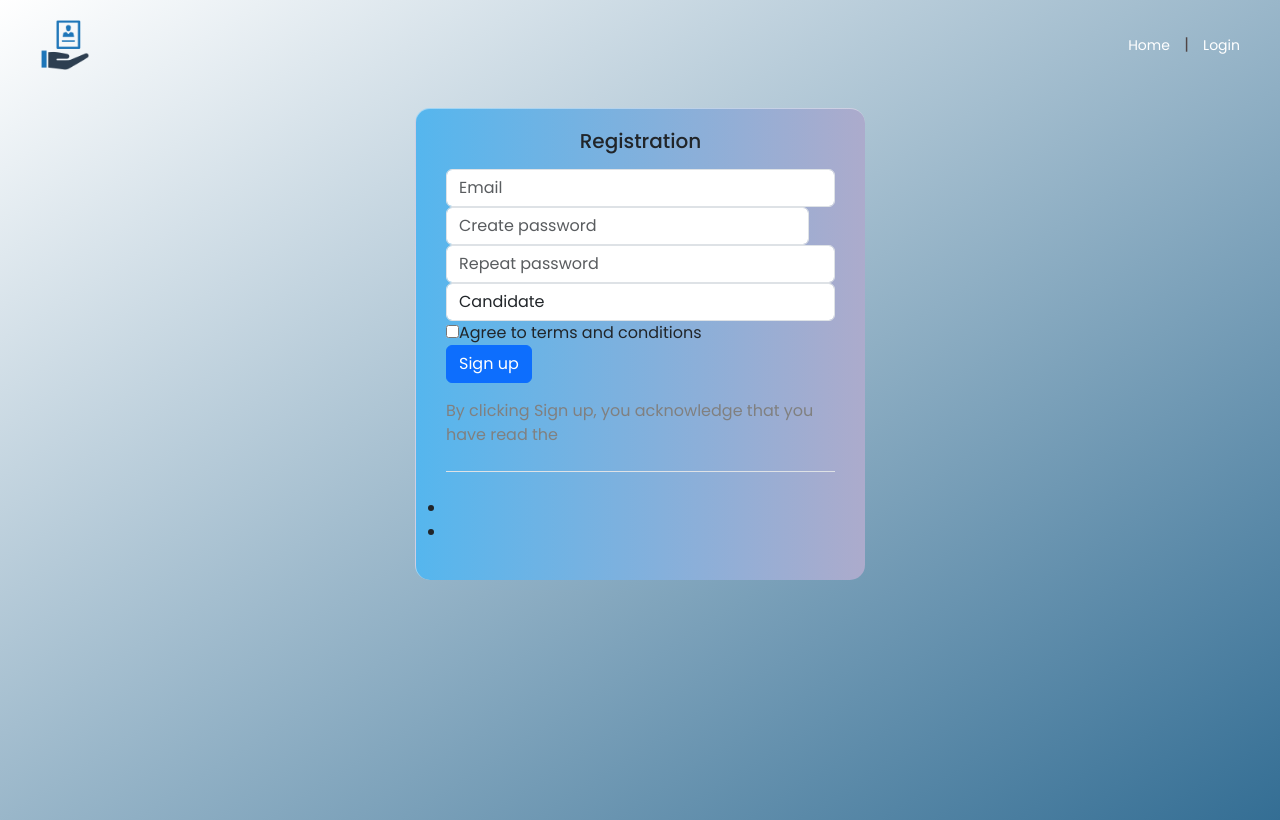
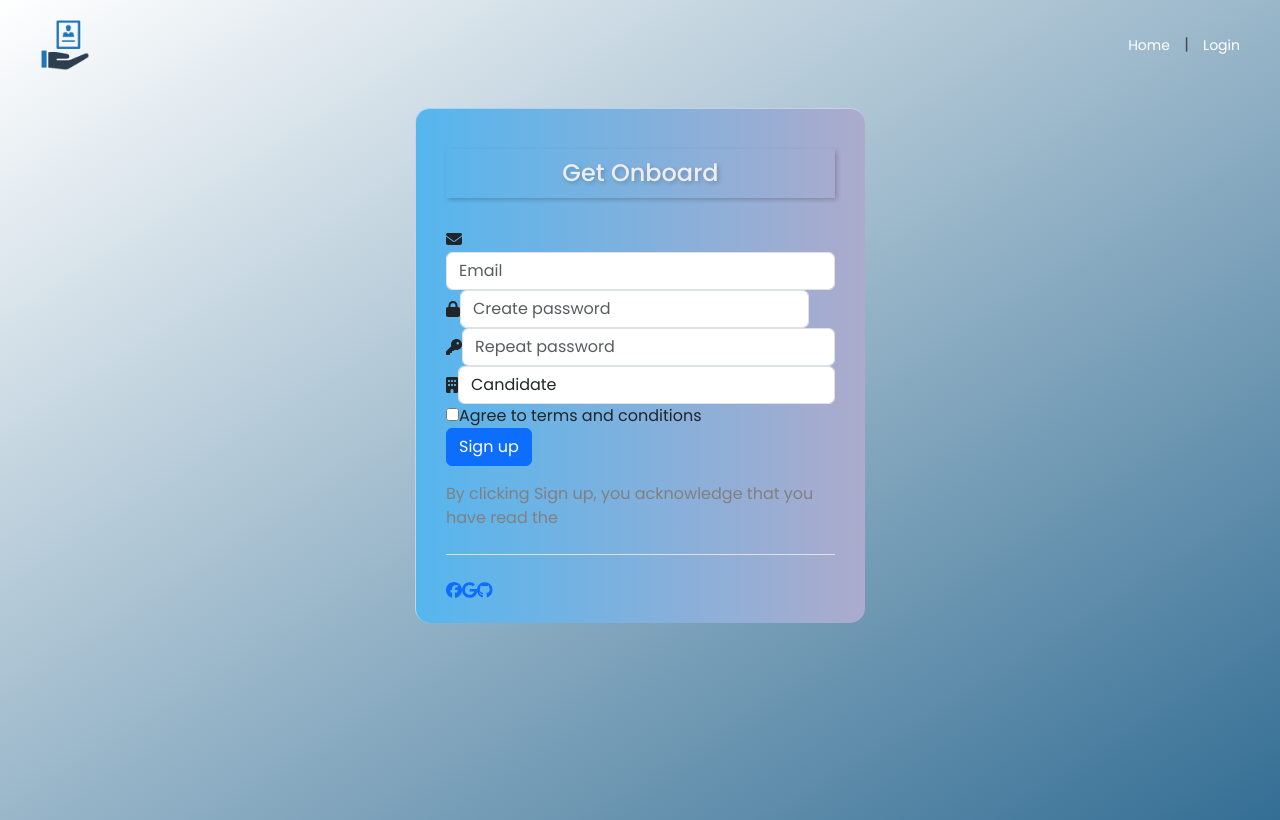
Before and after one commit to MarwanEsm/techpool, a Next.js app in the folder client/: page /registration in a window 1280 px wide. Built offline with nearby package versions, Linux system fonts and the light colour scheme.

Commit message:
add icons and style

```diff
--- a/client/src/components/forms/registration/RegistrationForm.module.scss
+++ b/client/src/components/forms/registration/RegistrationForm.module.scss
@@ -14,10 +14,6 @@
     background: -webkit-linear-gradient(right, #acabcc, #55b6ee);
     margin-bottom: 12%;
     margin-top: 3%;
-}
-
-.wrapper .h5 {
-    color: #ddd;
 }
 
 .wrapper .form-group {
--- a/client/src/components/forms/registration/RegistrationForm.tsx
+++ b/client/src/components/forms/registration/RegistrationForm.tsx
@@ -2,11 +2,16 @@ import React, { useState } from "react";
 import Link from "next/link";
 import Form from "react-bootstrap/Form";
 import { FontAwesomeIcon } from "@fortawesome/react-fontawesome";
-import { faEye } from "@fortawesome/free-solid-svg-icons";
+import { faEye, faEnvelope, faLock, faKey, faBuilding } from "@fortawesome/free-solid-svg-icons";
 // import {serverURL} from '../config';
 import styles from "./RegistrationForm.module.scss"
+import { IRegistrationDetails } from "@/types/forms";
+import { faFacebook, faGithub, faGoogle } from "@fortawesome/free-brands-svg-icons";
+
+
+
 const RegistrationForm = () => {
-    const [state, setState] = useState({
+    const [state, setState] = useState<IRegistrationDetails>({
         email: "",
         password: "",
         confirmationPassword: "",
@@ -14,9 +19,8 @@ const RegistrationForm = () => {
         checked: false,
     });
 
-    const [checked, setChecked] = useState();
+    const [passwordShown, setPasswordShown] = useState(false);
 
-    const [passwordShown, setPasswordShown] = useState(false);
     const togglePasswordVisibility = () => {
         setPasswordShown(passwordShown ? false : true);
     };
@@ -70,15 +74,14 @@ const RegistrationForm = () => {
 
     return (
         <div className={styles.wrapper} >
-            <form action="#">
-                <div className="h5 font-weight-bold text-center mb-3">Registration</div>
 
-                <div className="form-group d-flex align-items-center">
-                    <div className="icon">
-                        <span className="far fa-envelope"></span>
-                    </div>
+            <form action="post">
+                <h4>Get Onboard</h4>
+
+                <div>
+                    <FontAwesomeIcon icon={faEnvelope} />
                     <input
-                        // autocomplete="off"
+                        autoComplete="off"
                         type="email"
                         className="form-control"
                         placeholder="Email"
@@ -89,11 +92,9 @@ const RegistrationForm = () => {
                 </div>
 
                 <div className="form-group d-flex align-items-center">
-                    <div className="icon">
-                        <span className="fa fa-lock"></span>
-                    </div>
+                    <FontAwesomeIcon icon={faLock} />
                     <input
-                        // autocomplete="off"
+                        autoComplete="off"
                         className="form-control"
                         placeholder="Create password"
                         type={passwordShown ? "text" : "password"}
@@ -107,11 +108,9 @@ const RegistrationForm = () => {
                 </div>
 
                 <div className="form-group d-flex align-items-center">
-                    <div className="icon">
-                        <span className="fas fa-key"></span>
-                    </div>
+                    <FontAwesomeIcon icon={faKey} />
                     <input
-                        // autocomplete="off"
+                        autoComplete="off"
                         className="form-control"
                         placeholder="Repeat password"
                         type="password"
@@ -121,14 +120,10 @@ const RegistrationForm = () => {
                     />
                 </div>
                 <div className="form-group d-flex align-items-center">
-                    <div className="icon">
-                        <span className="fas fa-building"></span>
-                    </div>
+                    <FontAwesomeIcon icon={faBuilding} />
                     <select
                         className="form-control"
                         name="owner"
-                        // as="select"
-                        // onChange={handleDropDown}
                         defaultValue="Choose..."
                     >
                         <option value="candidate">
@@ -145,18 +140,16 @@ const RegistrationForm = () => {
                         className="custom-control custom-checkbox custom-control-inline"
                     >
                         <input
-                            id="chk1"
+                            id="checkbox"
                             type="checkbox"
-                            name="chk"
+                            name="checkbox"
                             className="custom-control-input"
                             defaultChecked={false}
-                            value={checked}
+                        // value={checked}
                         // onChange={() => setChecked(!checked)}
                         />
                         <label
-                            // for="chk1"
                             className="custom-control-label consent"
-
                         >
                             Agree to terms and conditions
                         </label>
@@ -176,23 +169,22 @@ const RegistrationForm = () => {
                     <Link href="#">Terms of Service</Link>. */}
                 </div>
                 <div className="connect border-bottom mt-4 mb-4" style={orStyle}></div>
-                <ul className="p-0 social-links">
-                    <li>
-                        {/* <Link to="#">
-                            <span className="fab fa-facebook-f"></span>
-                        </Link> */}
-                    </li>
-                    <li>
-                        {/* <Link to="#">
-                            <span className="fab fa-google"></span>
-                        </Link> */}
-                    </li>
-                    {/* <li>
-                        <Link to="#">
-                            <span className="fab fa-github"></span>
-                        </Link>
-                    </li> */}
-                </ul>
+
+                <Link href={"/google"}>
+                    <FontAwesomeIcon icon={faFacebook} />
+                </Link>
+
+
+                <Link href={"/google"}>
+                    <FontAwesomeIcon icon={faGoogle} />
+                </Link>
+
+
+                <Link href={"github"}>
+                    <FontAwesomeIcon icon={faGithub} />
+                </Link>
+
+
             </form>
         </div>
     );
--- a/client/src/pages/_app.tsx
+++ b/client/src/pages/_app.tsx
@@ -2,7 +2,7 @@ import { AppProps } from 'next/app';
 import "../styles/global.scss"
 import { Provider } from "react-redux"
 import { store } from '@/redux/store';
-
+import '@fortawesome/fontawesome-svg-core/styles.css'
 
 
 function MyApp({ Component, pageProps }: AppProps) {
--- /dev/null
+++ b/client/src/types/forms.ts
@@ -0,0 +1,7 @@
+export interface IRegistrationDetails {
+    email: string,
+    password: string,
+    confirmationPassword: string,
+    owner: "candidate" | "employer",
+    checked: boolean,
+}
```
